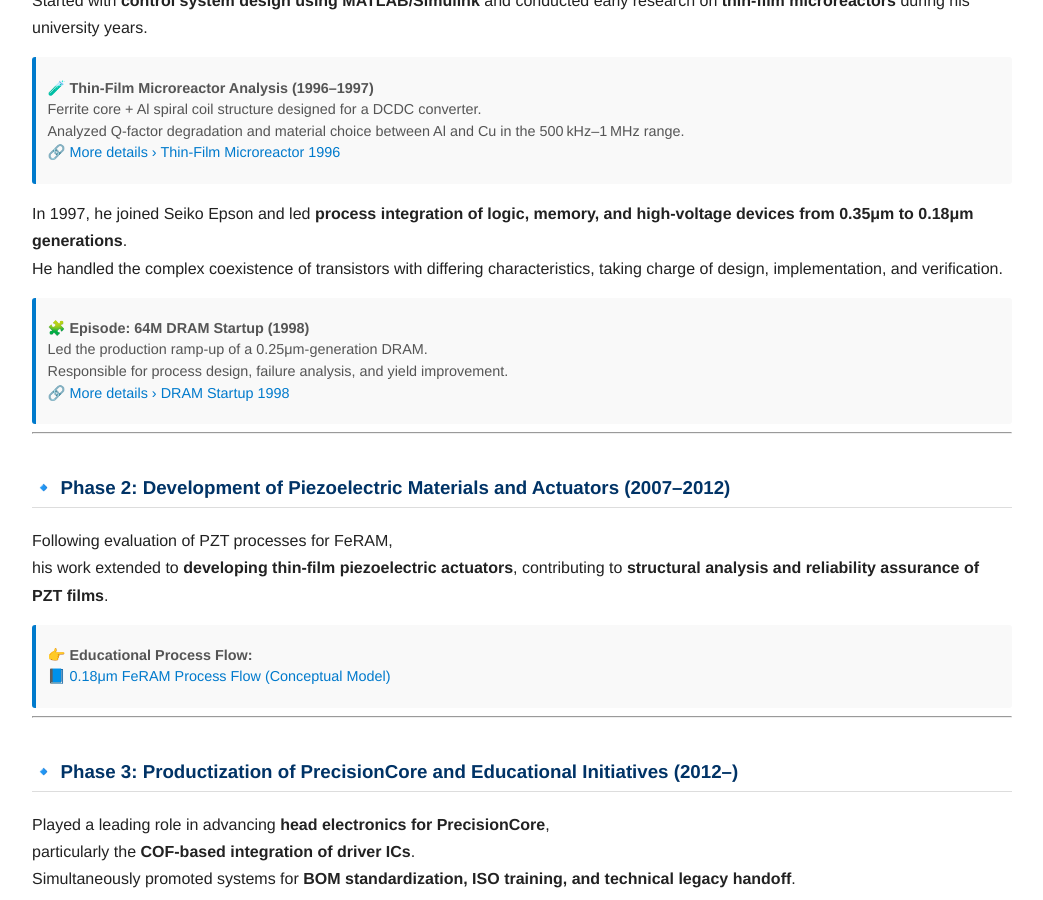
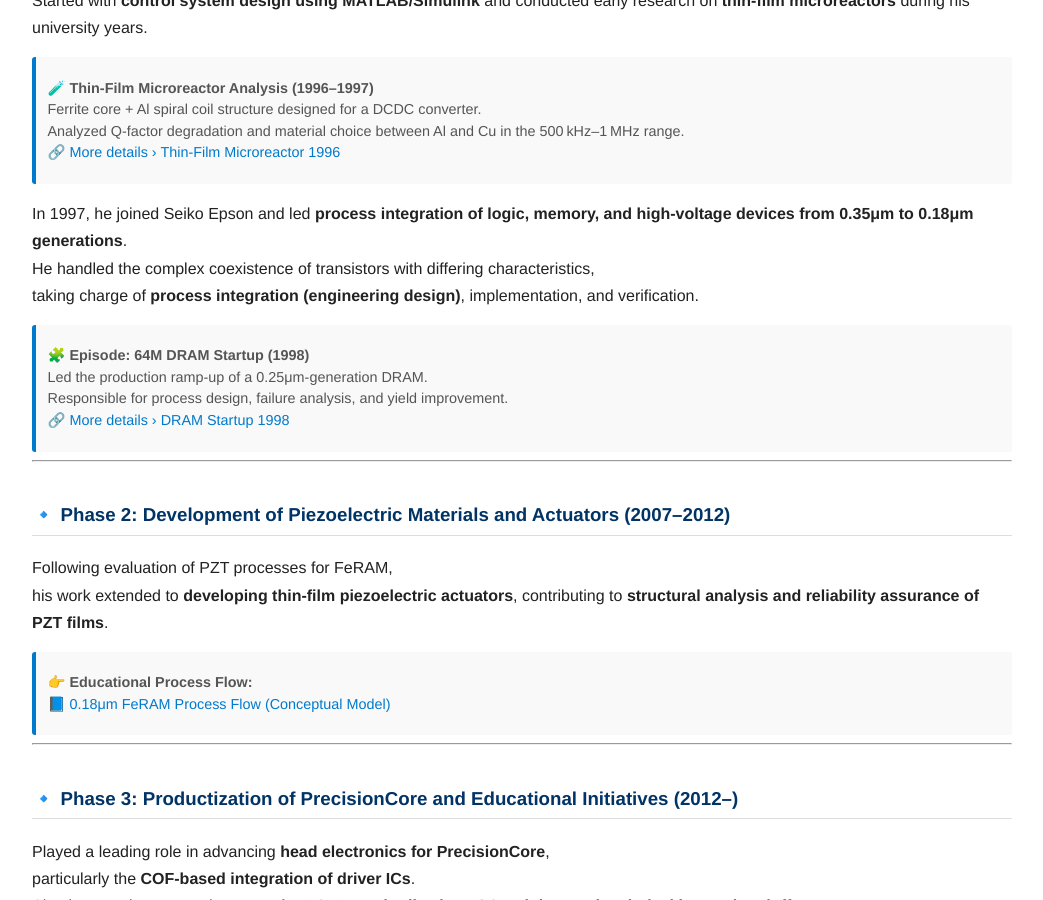
Before and after one commit to Samizo-AITL/Samizo-AITL.github.io, a Jekyll site: the page built from about/career-summary_en.md, in a window 1280 px wide and 900 px high, scrolled down 463 px. Shown: the whole window, without its empty margins (118-1161 px from the left). Built offline with Jekyll 4.4.1, drawn with Linux system fonts in a browser that asks for light colours.

Commit message:
Update career-summary_en.md

```diff
--- a/about/career-summary_en.md
+++ b/about/career-summary_en.md
@@ -22,7 +22,8 @@ Started with **control system design using MATLAB/Simulink** and conducted early
 {: .annotation}
 
 In 1997, he joined Seiko Epson and led **process integration of logic, memory, and high-voltage devices from 0.35μm to 0.18μm generations**.
-He handled the complex coexistence of transistors with differing characteristics, taking charge of design, implementation, and verification.
+He handled the complex coexistence of transistors with differing characteristics,
+taking charge of **process integration (engineering design)**, implementation, and verification.
 
 > 🧩 **Episode: 64M DRAM Startup (1998)**
 > Led the production ramp-up of a 0.25μm-generation DRAM.
```
